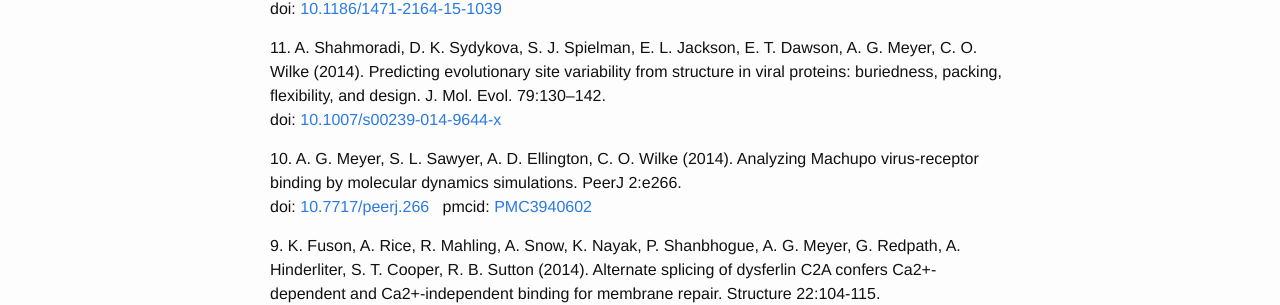
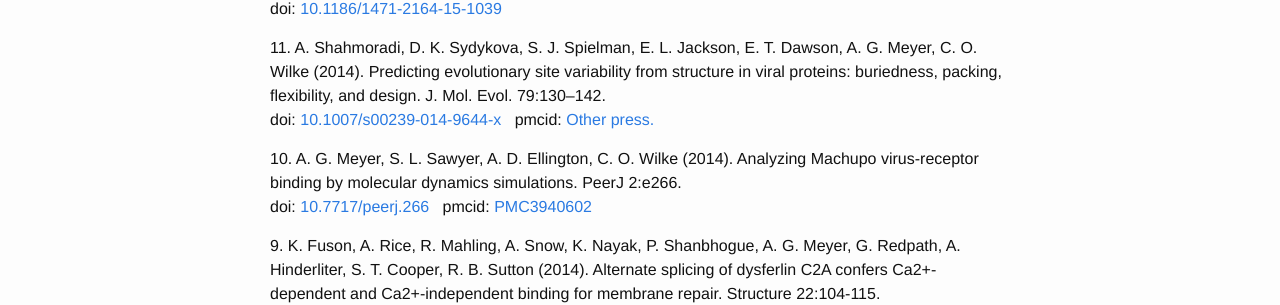
Before and after one commit to ausmeyer/ausmeyer.github.io, a Jekyll site: the page built from publications.html, in a window 1280 px wide and 900 px high, scrolled down 621 px. Shown: the part 149-454 px from the top of the window. Built offline with Jekyll 4.4.1, drawn with Linux system fonts in a browser that asks for light colours.

Commit message:
Testing links.

```diff
--- a/publications.html
+++ b/publications.html
@@ -47,6 +47,9 @@ link-years:
         {% if pub.pmcid %}
           pmcid: <a href="http://www.ncbi.nlm.nih.gov/pmc/articles/{{ pub.pmcid }}">{{pub.pmcid}}</a>&nbsp;&nbsp;
         {% endif %}
+        {% if pub.link %}
+          pmcid: <a href="{{ pub.link }}">{{pub.text}}</a>&nbsp;&nbsp;
+        {% endif %}
       </li>
     {% endfor %}
   </ul>
```
Also changed, not shown: _data/peer_review.yml (+2 -1 lines).
